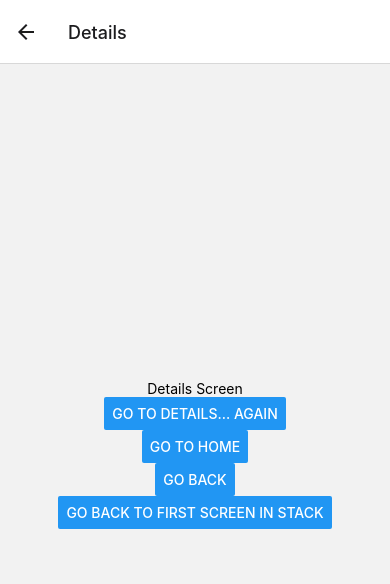
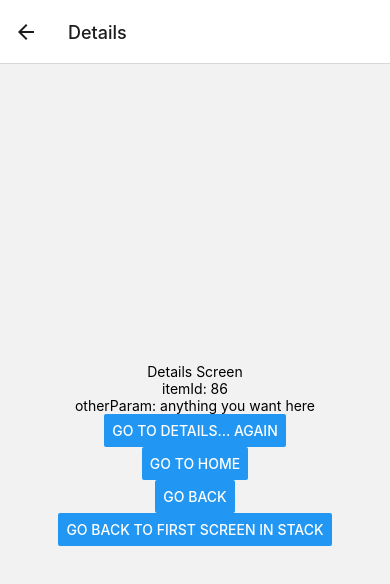
Before and after one commit to soon530/ExpoProject, a React Native app: screen / in a window 390 px wide. Both pictures are taken after a click on the button "GO TO DETAILS". Shown: the top 584 px of the page. Built offline with nearby package versions, Linux system fonts and the light colour scheme.

Commit message:
Passing parameters to routes
1 在navigate後面帶一個object，任何的參數都可以，只要你喜歡就好。
2 被指定的screen要用route.params去接，不然你傳了沒什麼用呀！
3 你有接，但沒有傳過來會出錯唷。

```diff
--- a/App.js
+++ b/App.js
@@ -8,20 +8,33 @@
             <Text>Home Screen</Text>
             <Button
                 title="Go to Details"
-                onPress={() => navigation.navigate('Details')}
+                onPress={() => {
+                    /* 1. Navigate to the Details route with params */
+                    navigation.navigate('Details', {
+                        itemId: 86,
+                        otherParam: 'anything you want here',
+                    });
+                }}
             />
         </View>
     );
 }
 
-function DetailsScreen({navigation}) {
+function DetailsScreen({route, navigation}) {
+    /* 2. Get the param */
+    const {itemId, otherParam} = route.params;
     return (
         <View style={{flex: 1, alignItems: 'center', justifyContent: 'center'}}>
             <Text>Details Screen</Text>
+            <Text>itemId: {JSON.stringify(itemId)}</Text>
+            <Text>otherParam: {otherParam}</Text>
             <Button
                 title="Go to Details... again"
-                onPress={() => navigation.push('Details')}
-            />
+                onPress={() =>
+                    navigation.push('Details', {
+                        itemId: Math.floor(Math.random() * 100),
+                    })
+                }/>
             <Button title="Go to Home" onPress={() => navigation.navigate('Home')}/>
             <Button title="Go back" onPress={() => navigation.goBack()}/>
             <Button
```
